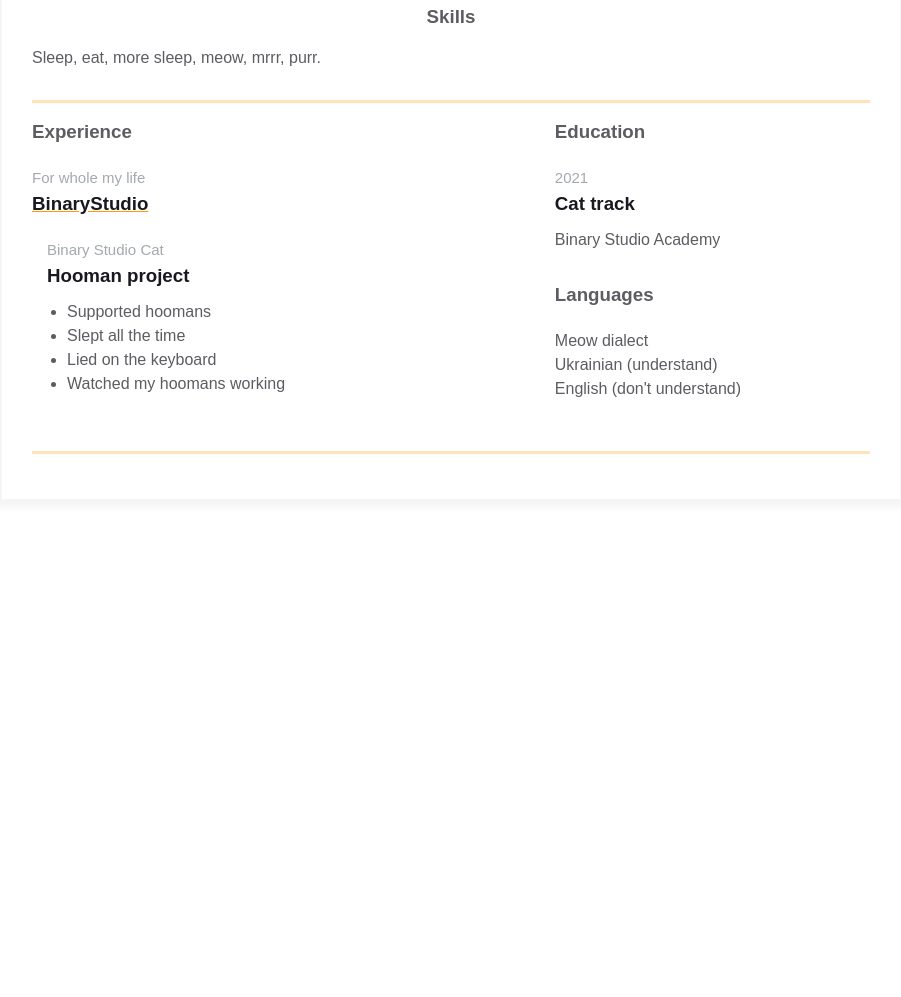
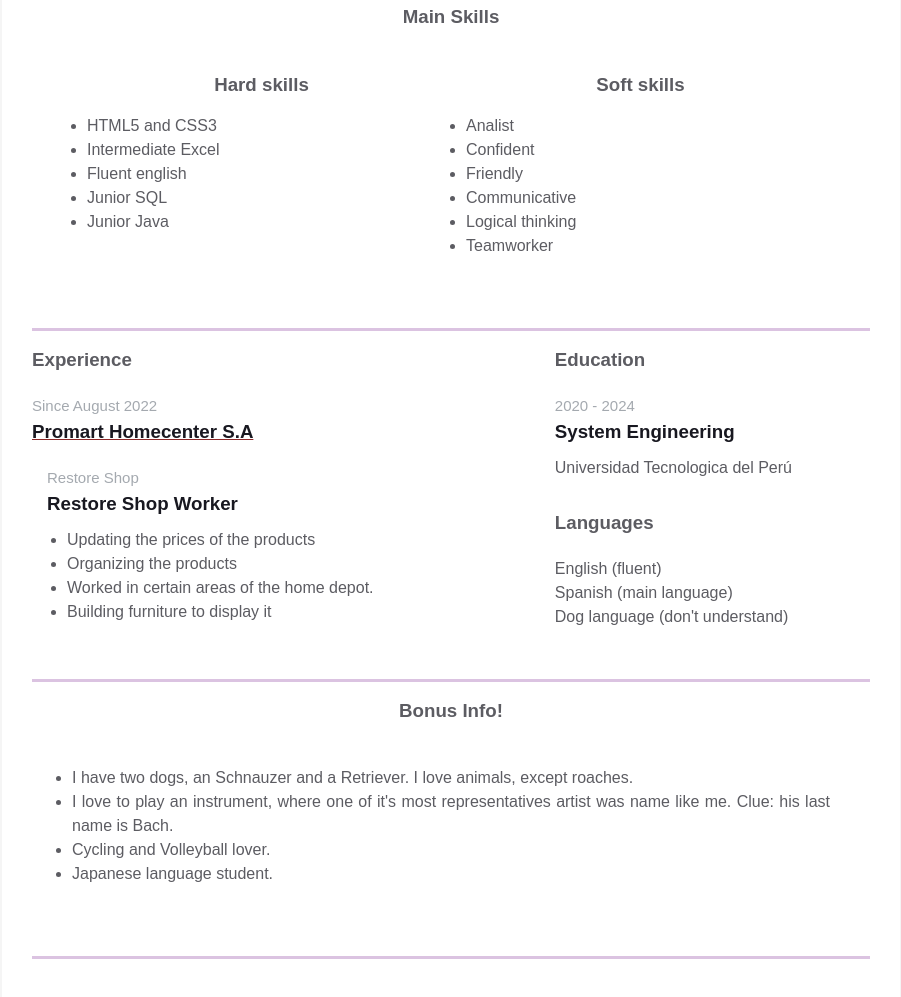
Before and after one commit to Rase01/homepage, a plain HTML site: page index.html in a window 1280 px wide. Shown: the part 443-1440 px from the top of the page, without its empty margins (189-1090 px from the left). Before the commit the page ends 993 px from the top, so only its background shows below. Drawn offline with Linux system fonts and the light colour scheme.

Commit message:
Added my personal info

```diff
--- a/index.html
+++ b/index.html
@@ -30,7 +30,7 @@
               </div>
 
               <div class="contact-info__block contact-info__block--center">
-                <img class="contact-info__avatar" src="assets/avatar.png" alt="Avatar">
+                <img class="contact-info__avatar" src="assets/photo_2023-01-10_19-36-51_preview_rev_1.png" alt="Avatar">
               </div>
 
               <div class="contact-info__block">
@@ -67,8 +67,30 @@
         <div class="container">
           <div class="resume__block">
             <div class="skills">
-              <h3 class="skills__header">Skills</h3>
-              <p class="skills__text">Sleep, eat, more sleep, meow, mrrr, purr. </p>
+              <h3 class="skills__header">Main Skills</h3>
+              <div class="skills skills-main_container">
+                <div class="skills-sub_container">
+                  <h3 class="skills__subtitle">Hard skills</h3>
+                  <ul class="skills__text list">
+                    <li>HTML5 and CSS3</li>
+                    <li>Intermediate Excel</li>
+                    <li>Fluent english</li>
+                    <li>Junior SQL</li>
+                    <li>Junior Java</li>
+                  </ul>
+                </div>
+                <div class="skills-sub_container">
+                  <h3 class="skills__subtitle">Soft skills</h3>
+                  <ul class="skills__text list">
+                    <li>Analist</li>
+                    <li>Confident</li>
+                    <li>Friendly</li>
+                    <li>Communicative</li>
+                    <li>Logical thinking</li>
+                    <li>Teamworker</li>
+                  </ul>
+                </div>
+              </div>
             </div>
           </div>
         </div>
@@ -79,18 +101,18 @@
                 <h3 class="experiences__header">Experience</h3>
                 <div class="experiences__company">
                   <div class="experiences__company-header">
-                    <span class="experiences__company-header-durability">For whole my life</span>
-                    <h3 class="experiences__company-header-name">BinaryStudio</h3>
+                    <span class="experiences__company-header-durability">Since August 2022</span>
+                    <h3 class="experiences__company-header-name">Promart Homecenter S.A</h3>
                   </div>
 
                   <div class="experiences__company-project">
-                    <span class="experiences__company-project-role">Binary Studio Cat</span>
-                    <h3 class="experiences__company-project-name">Hooman project</h3>
+                    <span class="experiences__company-project-role">Restore Shop</span>
+                    <h3 class="experiences__company-project-name">Restore Shop Worker</h3>
                     <ul class="experiences__company-project-responsibilities">
-                      <li>Supported hoomans</li>
-                      <li>Slept all the time</li>
-                      <li>Lied on the keyboard</li>
-                      <li>Watched my hoomans working</li>
+                      <li>Updating the prices of the products</li>
+                      <li>Organizing the products</li>
+                      <li>Worked in certain areas of the home depot.</li>
+                      <li>Building furniture to display it</li>
                     </ul>
                   </div>
                 </div>
@@ -99,23 +121,40 @@
                 <div class="additional-info__education">
                   <h3 class="additional-info__education-header">Education</h3>
                   <div class="additional-info__education-university">
-                    <span class="additional-info__education-university-durability">2021</span>
-                    <h3 class="additional-info__education-university-speciality">Cat track</h3>
-                    <p class="additional-info__education-university-name">Binary Studio Academy</p>
+                    <span class="additional-info__education-university-durability">2020 - 2024</span>
+                    <h3 class="additional-info__education-university-speciality">System Engineering</h3>
+                    <p class="additional-info__education-university-name">Universidad Tecnologica del Perú</p>
                   </div>
                 </div>
 
                 <div class="additional-info__languages">
                   <h3 class="additional-info__languages-header">Languages</h3>
                   <p class="additional-info__languages-item">
-                    Meow dialect
+                    English (fluent)
                   </p>
                   <p class="additional-info__languages-item">
-                    Ukrainian (understand)
+                    Spanish (main language)
                   </p>
                   <p class="additional-info__languages-item">
-                    English (don't understand)
+                    Dog language (don't understand)
                   </p>
+                </div>
+              </div>
+            </div>
+          </div>
+        </div>
+        <div class="container">
+          <div class="resume__block">
+            <div class="skills">
+              <h3 class="skills__header">Bonus Info!  </h3>
+              <div class="skills skills-main_container">
+                <div class="skills-sub_container-bonus">
+                  <ul class="skills__text list-bonus">
+                    <li>I have two dogs, an Schnauzer and a Retriever. I love animals, except roaches.</li>
+                    <li>I love to play an instrument, where one of it's most representatives artist was name like me. Clue: his last name is Bach.</li>
+                    <li>Cycling and Volleyball lover.</li>
+                    <li>Japanese language student.</li>
+                  </ul>
                 </div>
               </div>
             </div>
--- a/styles.css
+++ b/styles.css
@@ -14,8 +14,8 @@ body {
     --secondary-text-color: #5c5c62;
     --durability-text-color: #6a737d9c;
     --icon-color: #6a737d;
-    --border-color: #ff9a0045;
-    --text-decoration-color: #ff9a00;
+    --border-color: #7b229145;
+    --text-decoration-color: #8c2727;
 }
 
 .container {
@@ -135,6 +135,10 @@ body {
   }
 
 /*Intro and info skills styles*/
+.list{
+    margin-left: 15px;
+}
+
 .intro {
     display: flex;
     justify-content: start;
@@ -161,7 +165,27 @@ body {
     text-align: justify;
 }
 
+.skills-main_container{
+    display: flex;
+    text-align: center;
+    align-self: center;
+    margin: 40px;
+}
+
+.skills-sub_container{
+    width: 50%;
+}
+.skills-sub_container-bonus{
+    width: 100%;
+}
+
 .skills__header {
+    color: var(--secondary-text-color);
+    text-align: center;
+    margin-bottom: 15px;
+}
+
+.skills__subtitle{
     color: var(--secondary-text-color);
     text-align: center;
     margin-bottom: 15px;
```
Also changed, not shown: assets/photo_2023-01-10_19-36-51_preview_rev_1.png (added).
